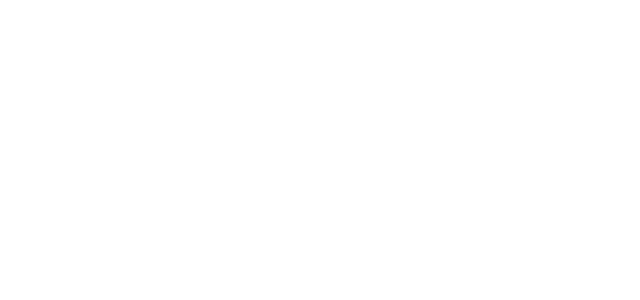
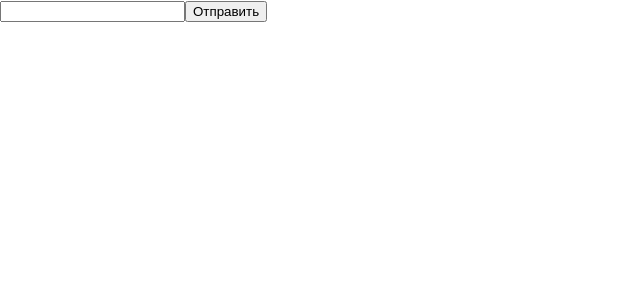
Before and after one commit to freshjs-fte/react-start, a React (Create React App) app: page /chat in a window 1280 px wide. Shown: the top 300 px of the page, without its empty margins (0-640 px from the left). Built offline with nearby package versions, Linux system fonts and the light colour scheme.

Commit message:
Add Chat WIP

```diff
--- a/src/App.jsx
+++ b/src/App.jsx
@@ -2,18 +2,24 @@ import React from "react";
 import { BrowserRouter, Switch, Route } from "react-router-dom";
 import SignUpPage from "./pages/SignUp";
 import MainPage from "./pages/Main";
+import Chat from "./components/Chat";
 import "./App.css";
 
 function App() {
   return (
     <BrowserRouter>
       <Switch>
-        <Route exact path="/">
+        {/* <Route exact path="/">
           <MainPage />
         </Route>
-        <Route path="/signup">
+        <Route exact path="/signup">
           <SignUpPage />
+        </Route> */}
+
+        <Route exact path="/chat">
+          <Chat />
         </Route>
+
       </Switch>
     </BrowserRouter>
   );
--- /dev/null
+++ b/src/components/Chat/ChatForm/index.jsx
@@ -0,0 +1,22 @@
+import React from "react";
+import { Formik, Form, Field, ErrorMessage } from "formik";
+
+
+export default function ChatForm(props) {
+  return (
+    <Formik
+      /* обязательные параметры */
+      initialValues={{ text: "" }}
+      onSubmit={props.onSubmit}
+    >
+      {(formikProps) => {
+        return (
+          <Form>
+            <Field name="text" />
+            <button type="submit" >Отправить</button>
+          </Form>
+        );
+      }}
+    </Formik>
+  );
+}
--- /dev/null
+++ b/src/components/Chat/ChatScreen/index.jsx
@@ -0,0 +1,13 @@
+import React from "react";
+
+export default function ChatScreen(props) {
+  return (
+    <article>
+      <ul>
+        {props.chatMsgs.map((msg) => {
+          return <li>{msg}</li>;
+        })}
+      </ul>
+    </article>
+  );
+}
--- /dev/null
+++ b/src/components/Chat/index.jsx
@@ -0,0 +1,30 @@
+import React, { useState } from "react";
+import ChatForm from "./ChatForm";
+import ChatScreen from "./ChatScreen";
+
+export default function Chat() {
+  const [chatMessages, setChatMessagse] = useState([]);
+
+  const onSubmit = (values, formikBag) => {
+    console.log(values.text);
+
+    setChatMessagse((prevMessages) => {
+
+      /* Добавить новое сообщение в state */
+      const newState = [
+        /* старые сообщения prevMessages */
+        /* плюс новое values.text */
+      ];
+
+      return newState;
+    });
+    formikBag.resetForm();
+  };
+
+  return (
+    <div>
+      <ChatForm onSubmit={onSubmit} />
+      <ChatScreen chatMsgs={chatMessages} />
+    </div>
+  );
+}
```
